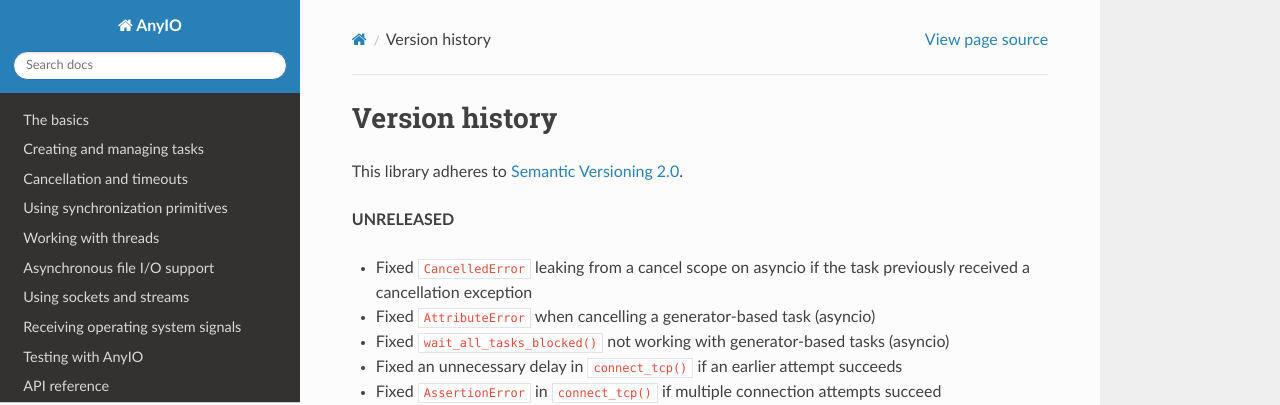
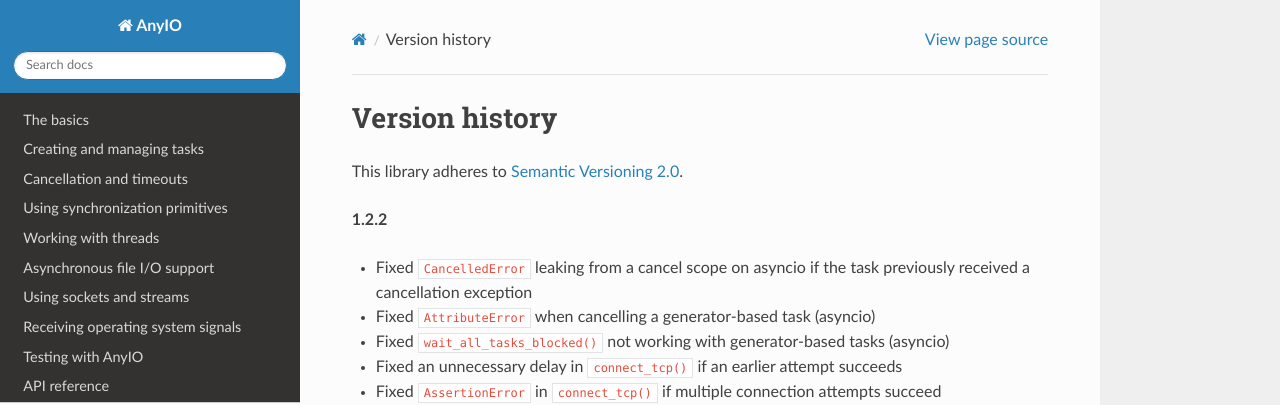
Before and after one commit to agronholm/anyio, a Sphinx documentation site: the page built from docs/versionhistory.rst, in a window 1280 px wide and 900 px high. Shown: the top 405 px of the window. Built offline with Sphinx 7.4.7 and the Read the Docs theme 2.0.0, drawn with Linux system fonts in a browser that asks for light colours.

Commit message:
Bumped up the version number

```diff
--- a/docs/versionhistory.rst
+++ b/docs/versionhistory.rst
@@ -3,7 +3,7 @@ Version history
 
 This library adheres to `Semantic Versioning 2.0 <http://semver.org/>`_.
 
-**UNRELEASED**
+**1.2.2**
 
 - Fixed ``CancelledError`` leaking from a cancel scope on asyncio if the task previously received a
   cancellation exception
```
